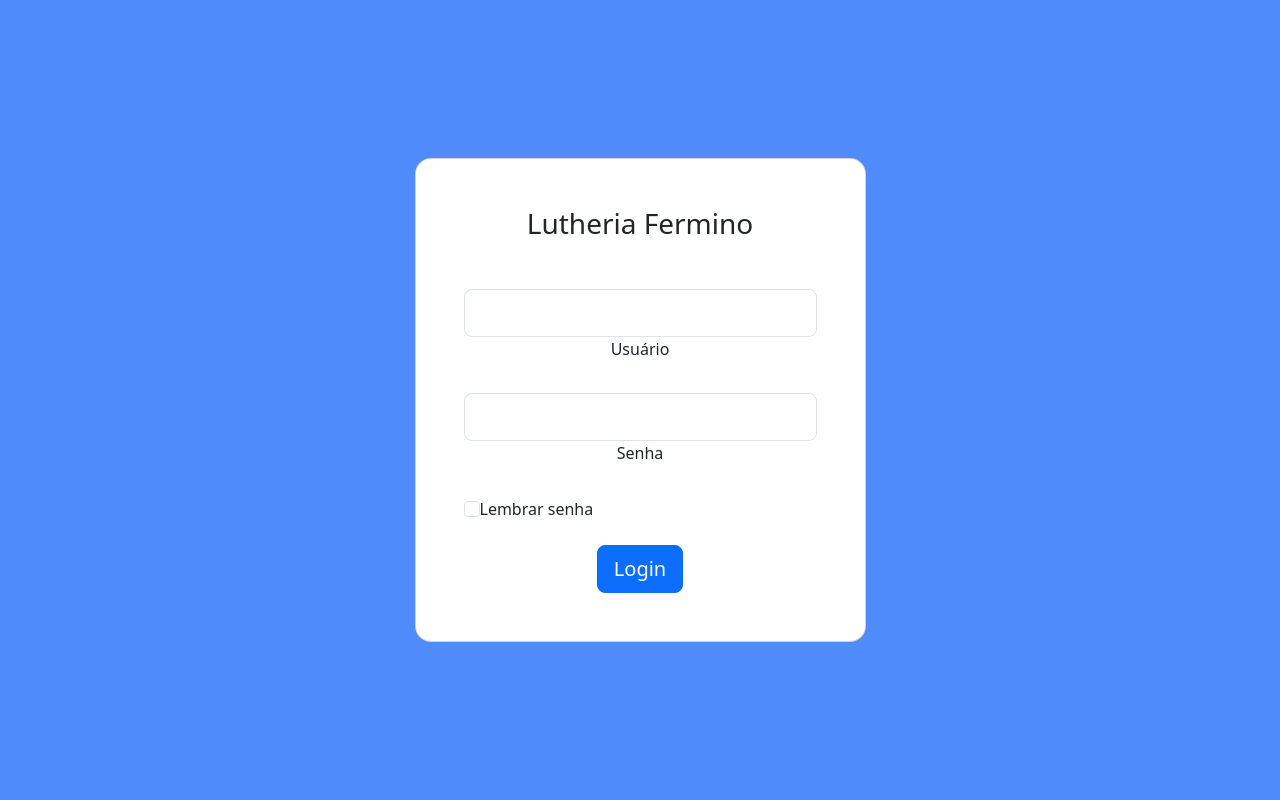
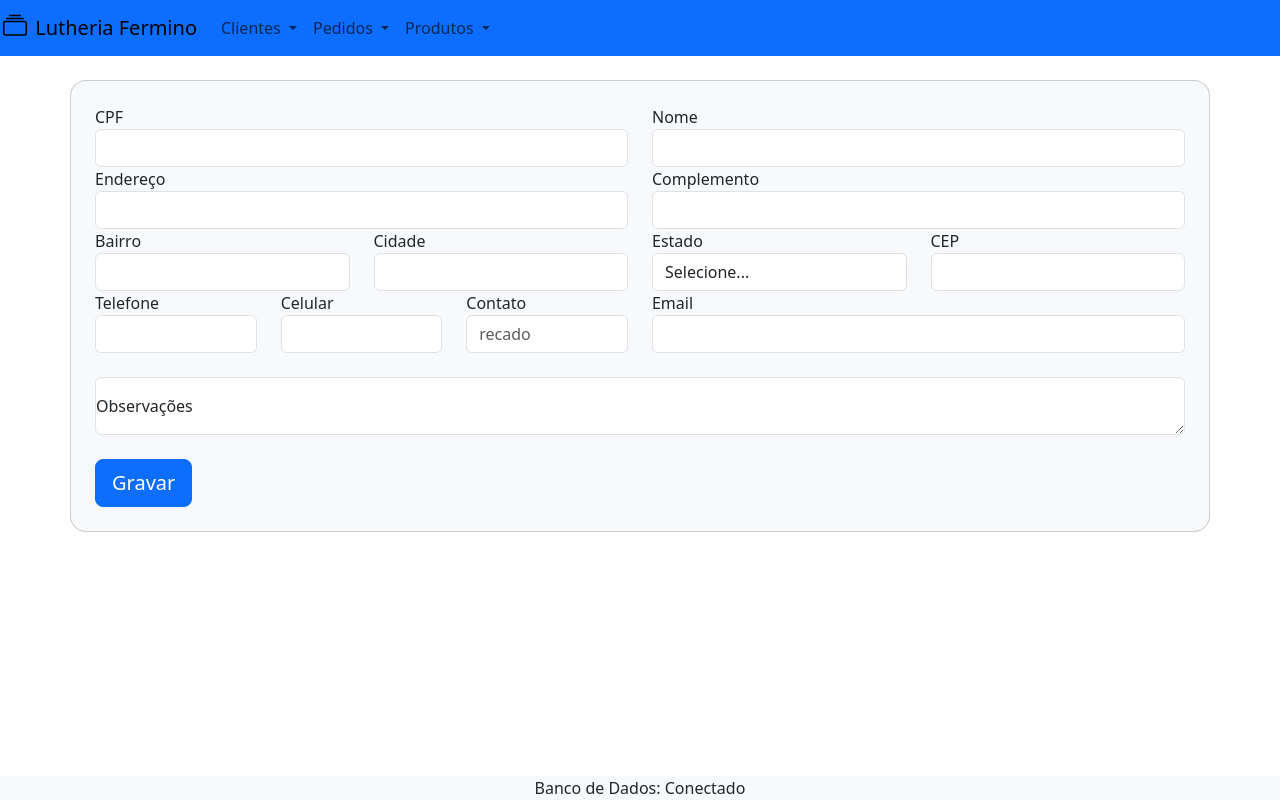
Before and after one commit to LuizPaulo21/Lutheria_Fermino, a Flask app: page / in a window 1280 px wide. Run offline with Flask 3, Linux system fonts and the light colour scheme; some libraries are stand-ins or nearby versions.

Commit message:
Finalizou tela de cadastro e conectou ao banco de dados

```diff
--- a/app/bdcon.py
+++ b/app/bdcon.py
@@ -4,7 +4,7 @@ from flaskext.mysql import MySQL
 
 def iniciar_mysql(app):
     mysql = MySQL()
-    app.config['MYSQL_DATABASE_USER'] = 'seu_usuario'
+    app.config['MYSQL_DATABASE_USER'] = 'lutheriafermino'
     app.config['MYSQL_DATABASE_PASSWORD'] = 'sua_senha'
     app.config['MYSQL_DATABASE_DB'] = 'lutheriafermino'
     app.config['MYSQL_DATABASE_HOST'] = 'localhost'  # Altere se o servidor MySQL estiver em outro local
--- a/app/routes.py
+++ b/app/routes.py
@@ -1,8 +1,10 @@
 from app import app
 from flask import render_template
+
+
 
 
 @app.route("/")
 @app.route("/index")
 def home():
-    return render_template('index.html')
+    return render_template('cadastrar.html')
--- a/app/templates/padrão.html
+++ b/app/templates/base.html
@@ -10,7 +10,7 @@
 </head>
 
 <body>
-  <nav class="navbar navbar-light bg-light navbar-expand-lg">
+  <nav class="navbar navbar-light bg-primary navbar-expand-lg">
     <a class="navbar-brand" href="#">
       <img src="../static/icon.svg" alt="Logo" width="30" height="24" class="d-inline-block align-text-top">
       Lutheria Fermino
@@ -54,7 +54,8 @@
     </div>
   </nav>
 
-
+    {% block conteudo %}
+    {% endblock %}
 
   <footer class="fixed-bottom bg-light text-center">
     <div>
--- /dev/null
+++ b/app/templates/cadastrar.html
@@ -0,0 +1,112 @@
+{% extends 'base.html' %}
+
+{% block conteudo %}
+
+<div class="container card shadow-2-strong p-4 mt-4 bg-light" style="border-radius: 1rem">
+  <form>
+
+    <div class="row">
+      <div class="form-group col-md-6">
+        <label for="cpf">CPF</label>
+        <input type="text" class="form-control" id="cpf" data-mask="000.000.000-00" required>
+      </div>
+      <div class="form-group col-md-6">
+        <label for="inputEmail4">Nome</label>
+        <input type="text" class="form-control" id="nome" required>
+      </div>
+    </div> <!-- Fim da linha 1 -->
+
+    <div class="row">
+      <div class="form-group col-md-6">
+        <label for="inputAddress">Endereço</label>
+        <input type="text" class="form-control" id="endereco">
+      </div>
+      <div class="form-group col-md-6">
+        <label for="inputAddress2">Complemento</label>
+        <input type="text" class="form-control" id="complemento">
+      </div>
+    </div> <!-- Fim da linha 2 -->
+
+    <div class="row">
+      <div class="form-group col-md-3">
+        <label for="inputAddress2">Bairro</label>
+        <input type="text" class="form-control" id="bairro">
+      </div>
+      <div class="form-row col-md-3">
+        <label for="inputCity">Cidade</label>
+        <input type="text" class="form-control" id="cidade">
+      </div>
+      <div class="form-group col-md-3">
+        <label for="inputState">Estado</label>
+        <select id="inputState" class="form-control">
+          <option selected>Selecione...</option>
+          <option value="Acre">Acre</option>
+          <option value="Alagoas">Alagoas</option>
+          <option value="Amapá">Amapá</option>
+          <option value="Amazonas">Amazonas</option>
+          <option value="Bahia">Bahia</option>
+          <option value="Ceará">Ceará</option>
+          <option value="Distrito Federal">Distrito Federal</option>
+          <option value="Espírito Santo">Espírito Santo</option>
+          <option value="Goiás">Goiás</option>
+          <option value="Maranhão">Maranhão</option>
+          <option value="Mato Grosso">Mato Grosso</option>
+          <option value="Mato Grosso do Sul">Mato Grosso do Sul</option>
+          <option value="Minas Gerais">Minas Gerais</option>
+          <option value="Pará">Pará</option>
+          <option value="Paraíba">Paraíba</option>
+          <option value="Paraná">Paraná</option>
+          <option value="Pernambuco">Pernambuco</option>
+          <option value="Piauí">Piauí</option>
+          <option value="Rio de Janeiro">Rio de Janeiro</option>
+          <option value="Rio Grande do Sul">Rio Grande do Sul</option>
+          <option value="Rio Grande do Norte">Rio Grande do Norte</option>
+          <option value="Rondônia">Rondônia</option>
+          <option value="Roraima">Roraima</option>
+          <option value="Santa Catarina">Santa Catarina</option>
+          <option value="São Paulo">São Paulo</option>
+          <option value="Sergipe">Sergipe</option>
+          <option value="Tocantins">Tocantins</option>
+        </select>
+      </div>
+      <div class="form-group col-md-3">
+        <label for="inputZip">CEP</label>
+        <input type="text" class="form-control" id="inputZip">
+      </div>
+    </div> <!-- Fim da linha 3 -->
+
+    <div class="row">
+      <div class="form-group col-md-2">
+        <label for="inputZip">Telefone</label>
+        <input type="text" class="form-control" id="telefone" name="telefone" data-mask="(00) 0000-0000">
+      </div>
+      <div class="form-group col-md-2">
+        <label for="inputZip">Celular</label>
+        <input type="text" class="form-control" id="celular" name="celular" data-mask="(00) 00000-0000" required>
+      </div>
+      <div class="form-group col-md-2">
+        <label for="inputZip">Contato</label>
+        <input type="text" class="form-control" id="contato" placeholder="recado" required>
+      </div>
+      <div class="form-group col-sm-6">
+        <label for="email">Email</label>
+        <input type="email" class="form-control" id="email" required>
+      </div>
+    </div> <!-- Fim da linha 4 -->
+    <br>
+    <div class="row">
+      <div class="form-floating">
+        <textarea class="form-control" placeholder="Leave a comment here" id="floatingTextarea"></textarea>
+        <label for="floatingTextarea">Observações</label>
+      </div>
+    </div>
+    <br>
+    <button type="submit" class="btn btn-primary btn-lg">Gravar</button>
+    <br>
+  </form> <!-- Fim da linha 5 -->
+</div>
+<!-- Scripts de mascara de CPF/CNPJ e Número de telefone e Celular -->
+<script src="https://ajax.googleapis.com/ajax/libs/jquery/2.1.1/jquery.min.js"></script>
+<script src="https://cdnjs.cloudflare.com/ajax/libs/jquery.mask/1.14.11/jquery.mask.min.js"></script>
+
+{% endblock %}
```
Also changed, not shown: app/templates/pedido.html (added, +7 -0 lines).
